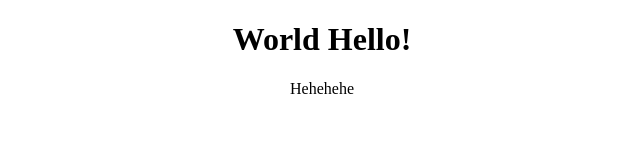
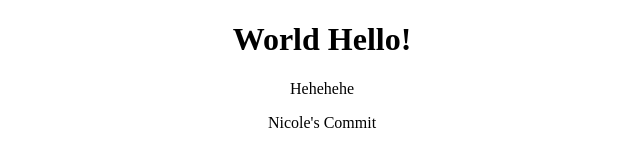
Before and after one commit to rkwada/branch-practice, a plain HTML site: page index.html in a window 1280 px wide. Shown: the whole page, without its empty margins (318-958 px from the left). Drawn offline with Linux system fonts and the light colour scheme.

Commit message:
nicole_commmit
nicole_commmit

```diff
--- a/index.html
+++ b/index.html
@@ -9,5 +9,6 @@
 <body>
     <h1>World Hello!</h1>
     <p>Hehehehe</p>
+    <p>Nicole's Commit</p>
 </body>
 </html>
```
